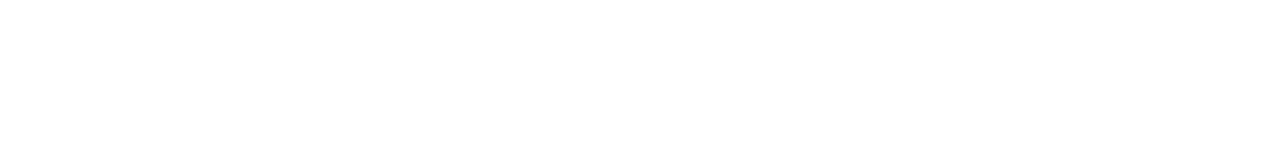
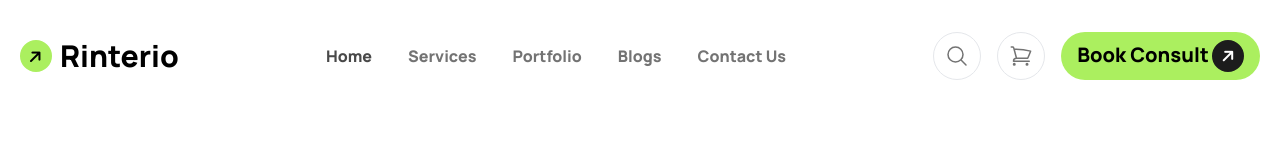
Before and after one commit to ratul0407/hero-assignment-3, a plain HTML site: page index.html in a window 1280 px wide. Drawn offline with nearby package versions, Linux system fonts and the light colour scheme.

Commit message:
completed the nav bar

```diff
--- a/index.html
+++ b/index.html
@@ -29,5 +29,89 @@
       };
     </script>
   </head>
-  <body class="font-manrope"></body>
+  <body class="font-manrope">
+    <header class="container max-w-screen-xl mx-auto px-5 md:px-0">
+      <nav class="px-5 py-8 flex justify-between items-center">
+        <div class="flex items-center gap-2">
+          <i
+            class="fa-solid fa-arrow-right bg-[#ABEF5F] w-8 h-8 rounded-full p-2 -rotate-45"
+          ></i>
+          <h3 class="font-bold text-3xl">Rinterio</h3>
+        </div>
+        <!-- mobile nav -->
+        <div
+          class="lg:hidden w-12 h-12 rounded-full border flex justify-center items-center"
+        >
+          <i class="fa-solid fa-bars"></i>
+        </div>
+        <!-- desktop nav -->
+        <div class="hidden lg:flex">
+          <ul class="flex text-[#737373] gap-9">
+            <li>
+              <a class="text-[#494949] font-extrabold" href="#">Home</a>
+            </li>
+            <li><a href="#">Services</a></li>
+            <li><a href="#">Portfolio</a></li>
+            <li><a href="#">Blogs</a></li>
+            <li><a href="#">Contact Us</a></li>
+          </ul>
+        </div>
+
+        <div class="hidden md:flex">
+          <ul class="flex items-center gap-4">
+            <li>
+              <button
+                class="h-12 w-12 rounded-full border flex justify-center items-center text-[#737373]"
+              >
+                <svg
+                  xmlns="http://www.w3.org/2000/svg"
+                  fill="none"
+                  viewBox="0 0 24 24"
+                  stroke-width="1.5"
+                  stroke="currentColor"
+                  class="size-6"
+                >
+                  <path
+                    stroke-linecap="round"
+                    stroke-linejoin="round"
+                    d="m21 21-5.197-5.197m0 0A7.5 7.5 0 1 0 5.196 5.196a7.5 7.5 0 0 0 10.607 10.607Z"
+                  />
+                </svg>
+              </button>
+            </li>
+            <li>
+              <button
+                class="h-12 w-12 rounded-full border flex justify-center items-center text-[#737373]"
+              >
+                <svg
+                  xmlns="http://www.w3.org/2000/svg"
+                  fill="none"
+                  viewBox="0 0 24 24"
+                  stroke-width="1.5"
+                  stroke="currentColor"
+                  class="size-6"
+                >
+                  <path
+                    stroke-linecap="round"
+                    stroke-linejoin="round"
+                    d="M2.25 3h1.386c.51 0 .955.343 1.087.835l.383 1.437M7.5 14.25a3 3 0 0 0-3 3h15.75m-12.75-3h11.218c1.121-2.3 2.1-4.684 2.924-7.138a60.114 60.114 0 0 0-16.536-1.84M7.5 14.25 5.106 5.272M6 20.25a.75.75 0 1 1-1.5 0 .75.75 0 0 1 1.5 0Zm12.75 0a.75.75 0 1 1-1.5 0 .75.75 0 0 1 1.5 0Z"
+                  />
+                </svg>
+              </button>
+            </li>
+            <li>
+              <button class="bg-[#ABEF5F] px-4 py-2 rounded-full">
+                <span class="text-xl font-bold">Book Consult</span>
+                <span>
+                  <i
+                    class="fa-solid fa-arrow-right bg-[#1c1c1c] text-white w-8 h-8 rounded-full p-2 -rotate-45"
+                  ></i
+                ></span>
+              </button>
+            </li>
+          </ul>
+        </div>
+      </nav>
+    </header>
+  </body>
 </html>
```
